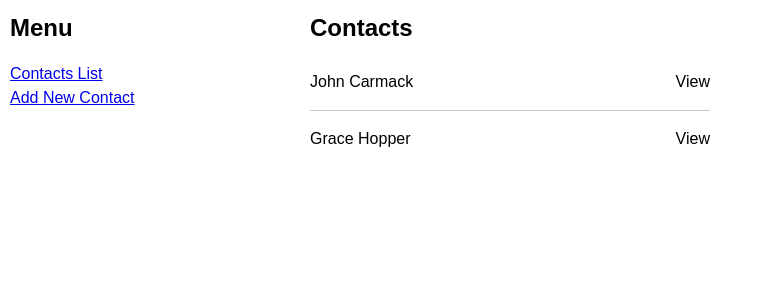
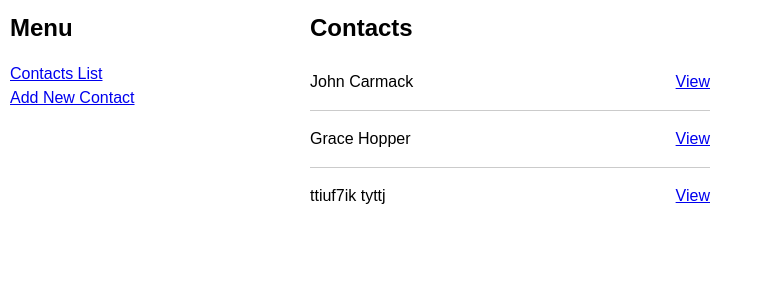
Before and after one commit to boolean-uk/react-address-book, a React (Create React App) app: page / in a window 1280 px wide. Shown: the top 300 px of the page, without its empty margins (0-763 px from the left). Built offline with nearby package versions, Linux system fonts and the light colour scheme; data requests are answered from the project's data file.

Commit message:
A user can view a specific contact at "/contacts/:id" by pressing a "view" link from the contacts list

```diff
--- a/db/db.json
+++ b/db/db.json
@@ -13,6 +13,13 @@
       "lastName": "Hopper",
       "street": "32 Deebug Road",
       "city": "London"
+    },
+    {
+      "firstName": "ttiuf7ik",
+      "lastName": "tyttj",
+      "street": "wEGR",
+      "city": "Wrg",
+      "id": 3
     }
   ]
 }
--- a/src/App.js
+++ b/src/App.js
@@ -41,7 +41,7 @@ export default function App() {
               <ContactsAdd contacts={contacts} setContacts={setContacts} />
             }
           />
-          {/* <Route path="/view/:id" element={<ContactsView />} /> */}
+          <Route path="/view/:id" element={<ContactsView />} />
         </Routes>
       </main>
     </>
--- a/src/components/ContactsList.js
+++ b/src/components/ContactsList.js
@@ -17,7 +17,7 @@ function ContactsList({ contacts }) {
               </p>
               <p>
                 {/** TODO: Make a Link here to view contact */}
-                View
+                <Link to={`/view/${contact.id}`}>View</Link>
               </p>
             </li>
           );
--- a/src/components/ContactsView.js
+++ b/src/components/ContactsView.js
@@ -1,23 +1,36 @@
-import { useEffect, useState } from "react"
-import { useParams } from "react-router-dom"
+import { useEffect, useState } from "react";
+import { useParams } from "react-router-dom";
 
 function ContactsView() {
-  const [contact, setContact] = useState(false)
+  const [contact, setContact] = useState(false);
+  const { id } = useParams();
 
   //TODO: Get the contact to load from the params and fetch.
   //With useEffect, load the contact when params changes
   //and update contact state
+  useEffect(() => {
+    fetch(`http://localhost:4000/contacts?id=${id}`)
+      .then((res) => res.json())
+      .then((targetContactArray) => {
+        const [targetContact] = targetContactArray;
+        setContact(targetContact);
+      });
+  }, [id]);
 
   if (!contact) {
-    return <p>Loading</p>
+    return <p>Loading</p>;
   }
 
   return (
     <div>
-      <h2>{contact.firstName} {contact.lastName}</h2>
-      <p>{contact.street} {contact.city}</p>
+      <h2>
+        {contact.firstName} {contact.lastName}
+      </h2>
+      <p>
+        {contact.street} {contact.city}
+      </p>
     </div>
-  )
+  );
 }
 
-export default ContactsView
+export default ContactsView;
```
